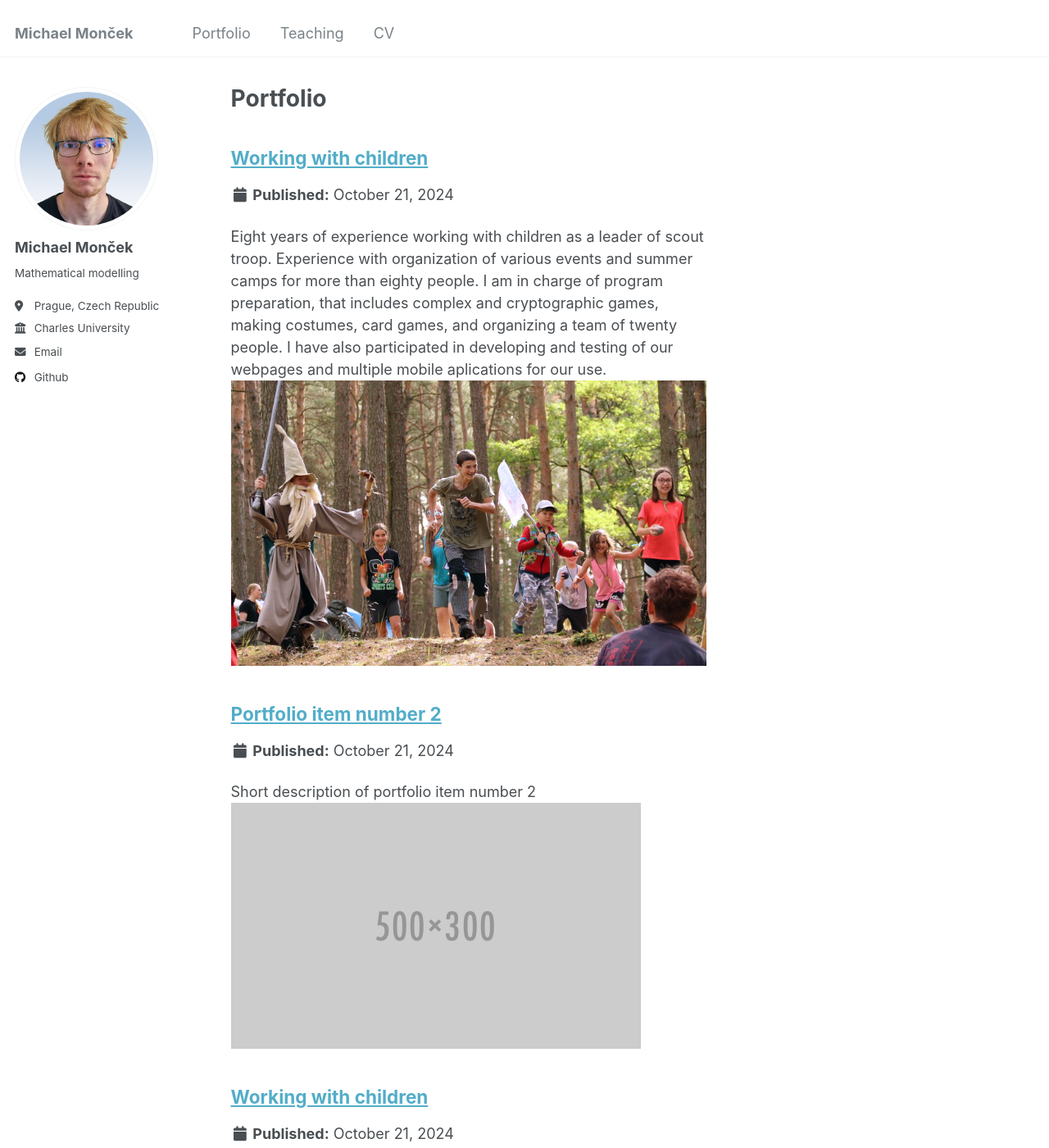
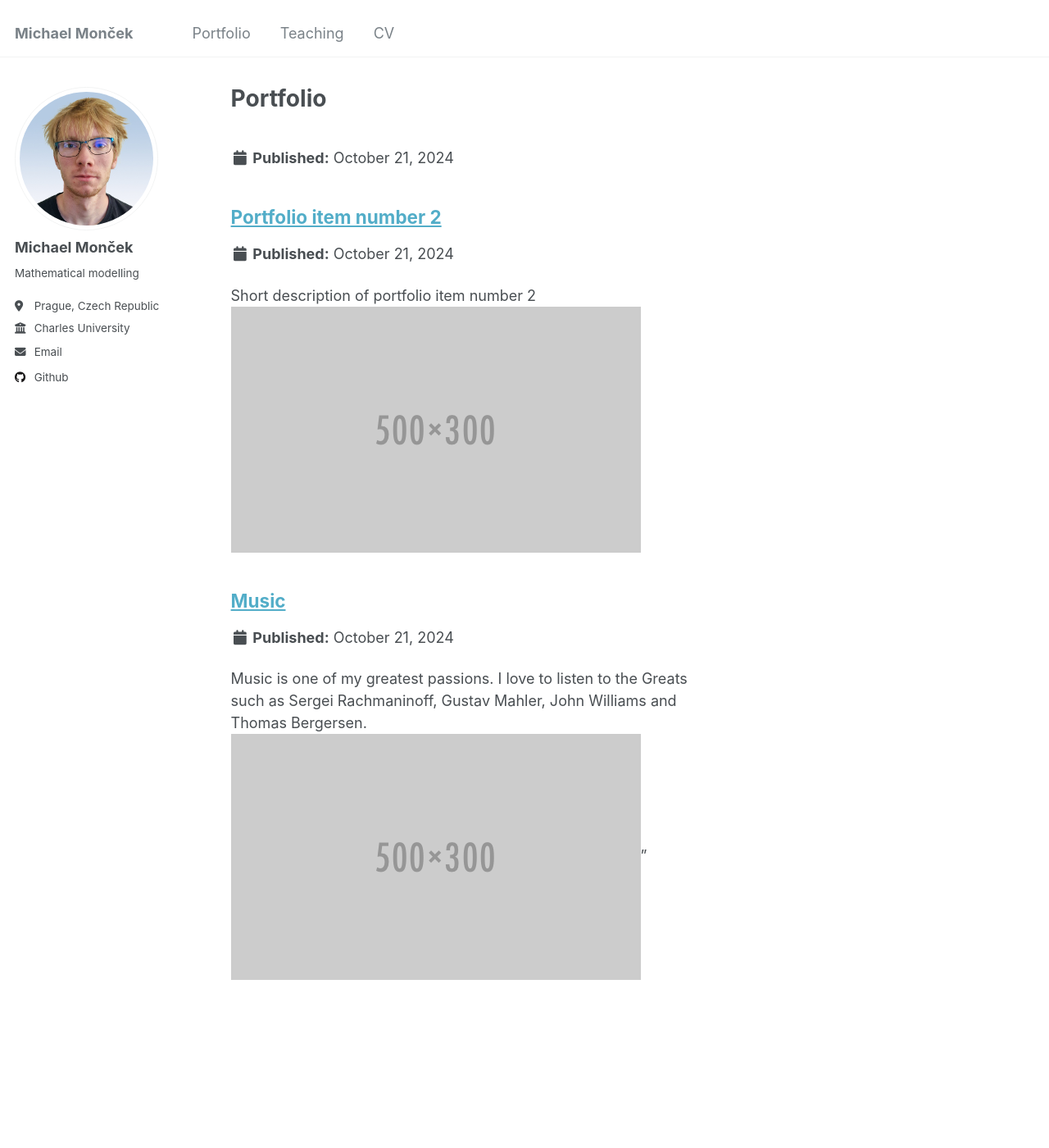
Before and after one commit to MichaelMoncek/MichaelMoncek.github.io, a Jekyll site: the page built from _pages/portfolio.html, in a window 1280 px wide and 1400 px high. Shown: the whole window at 82% size. Built offline with Jekyll 4.4.1, drawn with Linux system fonts in a browser that asks for light colours; some of the changed text lies outside the part shown.

Commit message:
added portfolio

```diff
--- a/_portfolio/portfolio-2.md
+++ b/_portfolio/portfolio-2.md
@@ -1,6 +1,6 @@
 ---
-title: "Working with children"
-excerpt: "Eight years of experience working with children as a leader of scout troop. Experience with organization of various events and summer camps for more than eighty people. I am in charge of program preparation, that includes complex and cryptographic games, making costumes, card games, and organizing a team of twenty people. I have also participated in developing and testing of our webpages and multiple mobile aplications for our use. <br/><img src='/images/500x300.png'>"
+title: "Music"
+excerpt: Music is one of my greatest passions. I love to listen to the Greats such as Sergei Rachmaninoff, Gustav Mahler, John Williams and Thomas Bergersen. <br/><img src='/images/500x300.png'>"
 collection: portfolio
 ---
 
```
Also changed, not shown: _portfolio/portfolio-1.md (+1 -1 lines).
